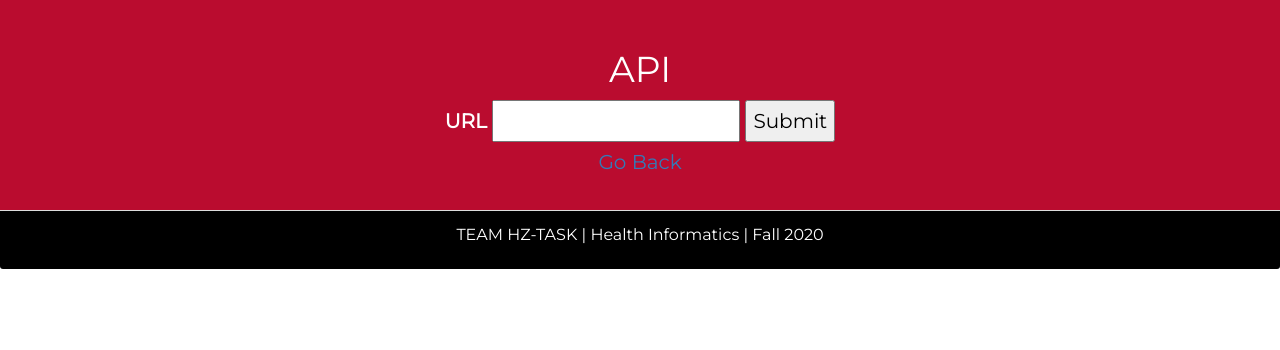
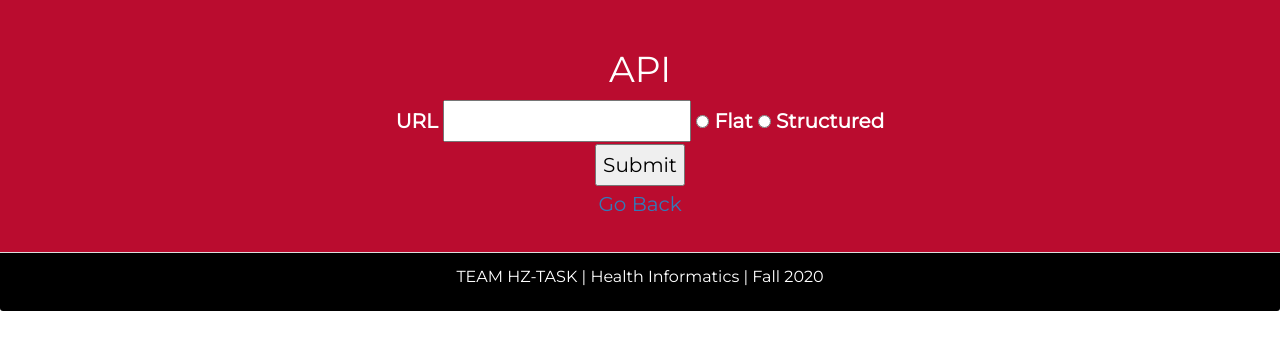
Before and after one commit to tommyswang/Data-Scrapper, a Flask app: page /api in a window 1280 px wide. Shown: the part 80-430 px from the top of the page. Run offline with Flask 2, Linux system fonts and the light colour scheme; some libraries are stand-ins or nearby versions.

Commit message:
added radio buttons for formatting

```diff
--- a/app/static/css/styles.css
+++ b/app/static/css/styles.css
@@ -107,6 +107,10 @@ body {
     input {
         color: black;
     }
+    row {
+        display: flex;
+        justify-content: center;
+    }
 
     .card:hover{
          background: #fdad5c !important;
--- a/app/templates/api.html
+++ b/app/templates/api.html
@@ -13,9 +13,21 @@
   <div class="container h-100">
     <div class="d-flex justify-content-center h-100">
         <h1>API</h1>
-        <label>URL</label>
-        <input type="text" name="url" style="color:black">
-      <input type="submit" value="Submit" class="apiUrl">
+        <div class="row">
+            <div class="col-md-12">
+                <label>URL</label>
+                <input type="text" name="url">
+                <input type="radio" name="flat">
+                <label>Flat</label>
+                <input type="radio" name="structured">
+                <label>Structured</label>
+            </div>
+        </div>
+        <div class="row">
+            <div class="col-md-12">
+                <input type="submit" value="Submit" class="apiUrl">
+            </div>
+        </div>
     </div>
   </div>
       <a href="/">Go Back</button></a>
```
